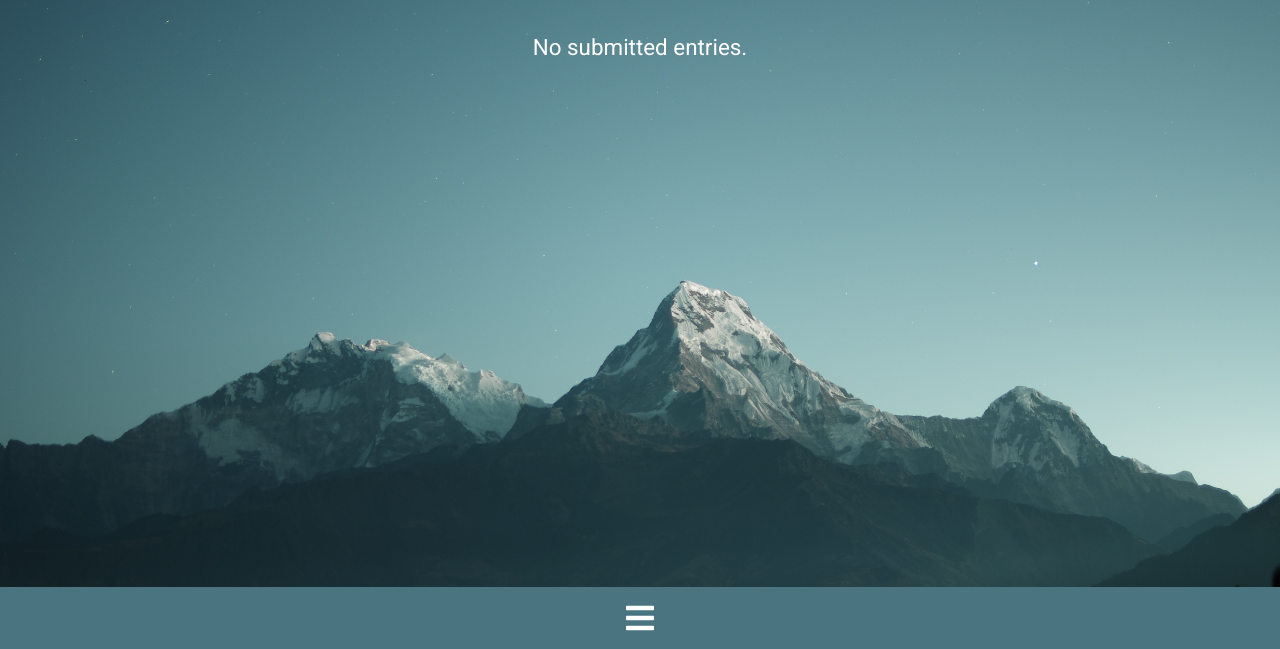
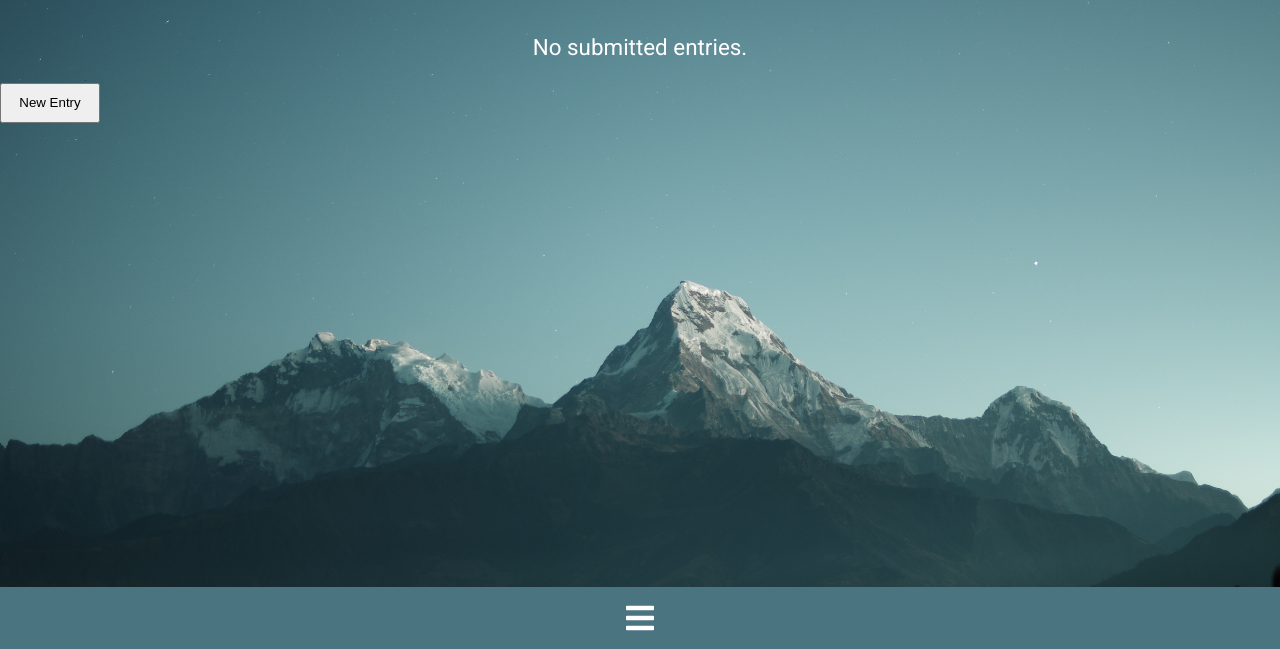
Before and after one commit to mduguil/ajax-project, a website: page index.html in a window 1280 px wide. Shown: the part 151-800 px from the top of the page. Drawn offline with Linux system fonts and the light colour scheme.

Commit message:
created add entry button

```diff
--- a/css/styles.css
+++ b/css/styles.css
@@ -55,6 +55,11 @@ h3 {
   justify-content: center;
   font-size: 1.4rem;
   margin-top: 30px;
+}
+
+.new-entry-btn {
+  width: 100px;
+  height: 40px;
 }
 
 .mood-container {
--- a/index.html
+++ b/index.html
@@ -28,6 +28,9 @@
     <div class="entry-container">
       <div class="placeholder-container">
         <p>No submitted entries.</p>
+      </div>
+      <div class="new-entry-container">
+        <button class="new-entry-btn">New Entry</button>
       </div>
     </div>
     <div class="form-container hidden">
```
